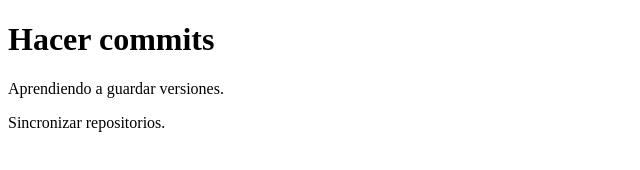
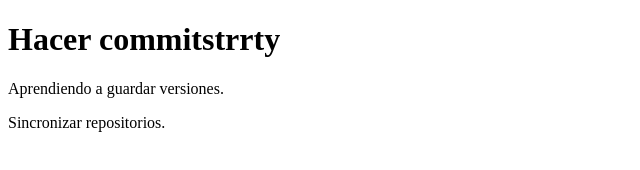
Before and after one commit to raulmonteshc/new-repo, a plain HTML site: page index.html in a window 1280 px wide. Shown: the whole page, without its empty margins (0-640 px from the left). Drawn offline with Linux system fonts and the light colour scheme.

```diff
--- a/index.html
+++ b/index.html
@@ -6,7 +6,7 @@
    <link rel="stylesheet" href="style.css">
  </head>
  <body>
-   <h1>Hacer commits</h1>
+   <h1>Hacer commitstrrty</h1>
    <p>Aprendiendo a guardar versiones.</p>
  <p>Sincronizar repositorios.</p>
  </body>
```
